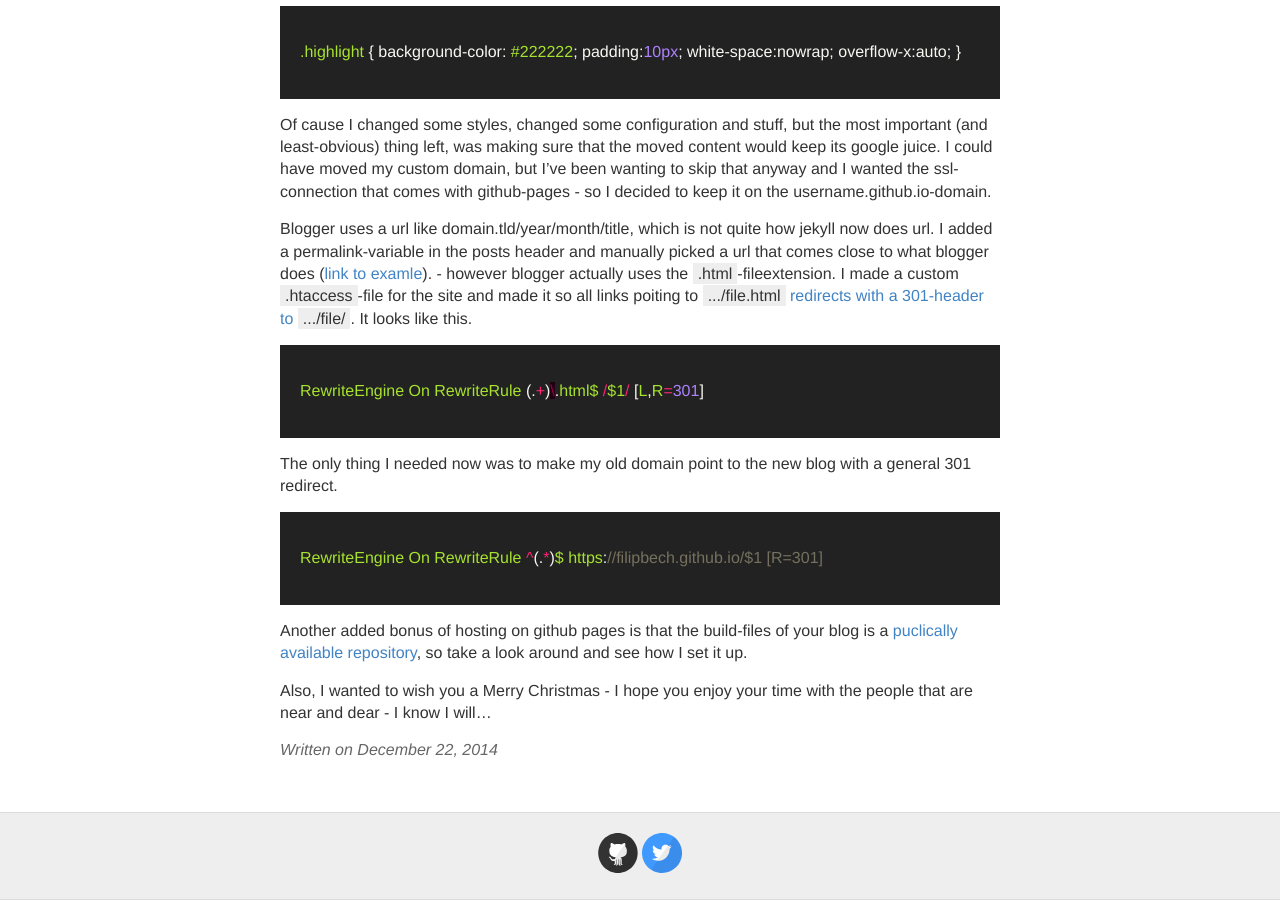
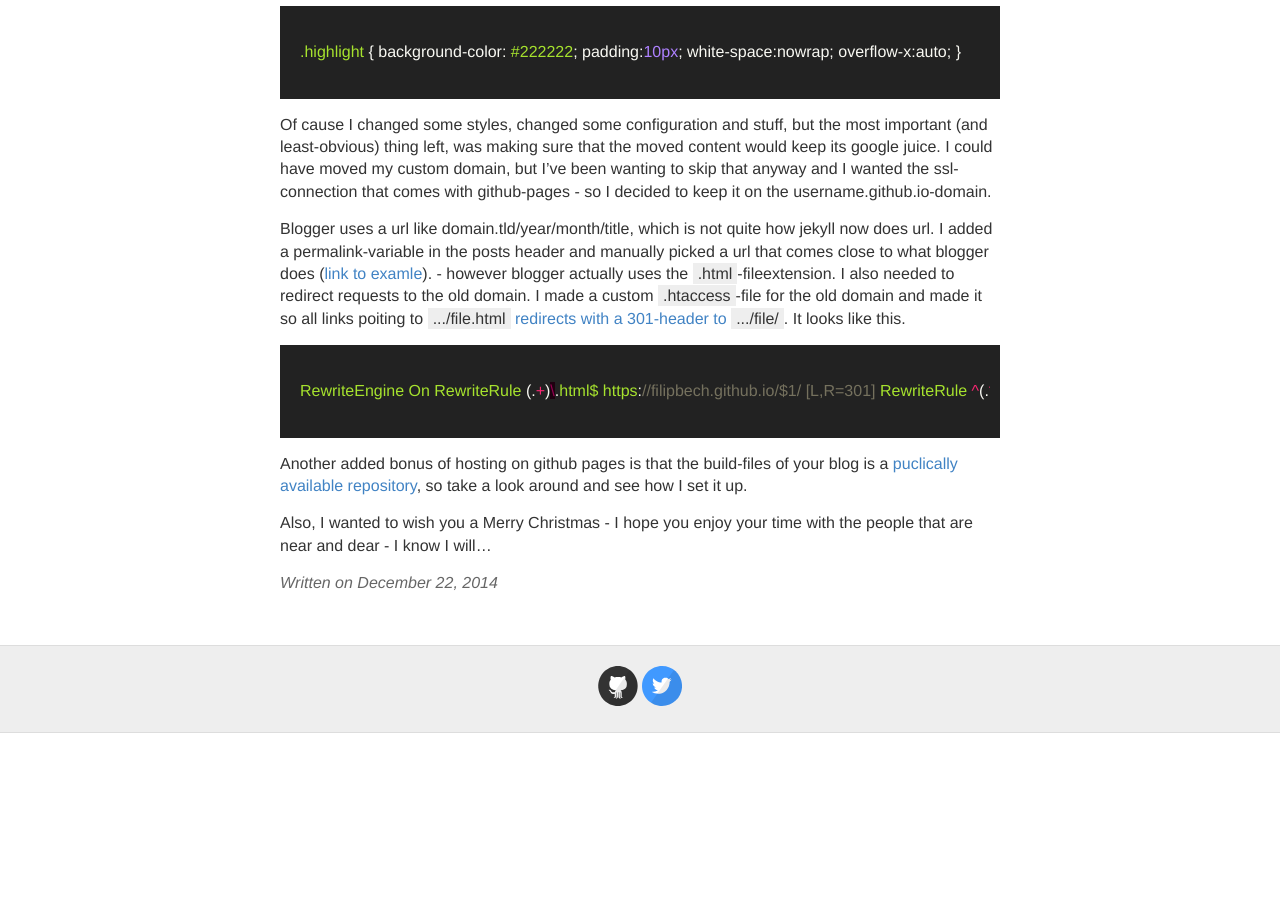
Before and after one commit to filipbech/filipbech.github.io, a Jekyll site: the page built from _posts/2014-12-22-moving-day.md, in a window 1280 px wide and 900 px high, scrolled down 619 px. Built offline with Jekyll 4.4.1, drawn with Linux system fonts in a browser that asks for light colours; Markdown is read by kramdown in place of the engine named in the settings; comment, search, counter and statistics services are not loaded; after the commit the page ends 1352 px from its top, so only the background shows below that.

Commit message:
Removing .htacces (not supported) and the updating the moving-day post

````diff
--- a/_config.yml
+++ b/_config.yml
@@ -49,5 +49,3 @@ exclude:
     - Gemfile.lock
     - LICENSE
     - README.md
-
-include: ['.htaccess']
--- a/_posts/2014-12-22-moving-day.md
+++ b/_posts/2014-12-22-moving-day.md
@@ -24,17 +24,11 @@ However, I didn't like the syntax-highligher that comes with it. Turns out if yo
 
 Of cause I changed some styles, changed some configuration and stuff, but the most important (and least-obvious) thing left, was making sure that the moved content would keep its google juice. I could have moved my custom domain, but I've been wanting to skip that anyway and I wanted the ssl-connection that comes with github-pages - so I decided to keep it on the username.github.io-domain.
 
-Blogger uses a url like domain.tld/year/month/title, which is not quite how jekyll now does url. I added a permalink-variable in the posts header and manually picked a url that comes close to what blogger does ([link to examle](https://raw.githubusercontent.com/filipbech/filipbech.github.io/master/_posts/2013-6-29-mandatory-1st-post.md)).  - however blogger actually uses the `.html`-fileextension. I made a custom `.htaccess`-file for the site and made it so all links poiting to `.../file.html` [redirects with a 301-header to](https://support.google.com/webmasters/answer/93633?hl=en) `.../file/`. It looks like this.
+Blogger uses a url like domain.tld/year/month/title, which is not quite how jekyll now does url. I added a permalink-variable in the posts header and manually picked a url that comes close to what blogger does ([link to examle](https://raw.githubusercontent.com/filipbech/filipbech.github.io/master/_posts/2013-6-29-mandatory-1st-post.md)).  - however blogger actually uses the `.html`-fileextension. I also needed to redirect requests to the old domain. I made a custom `.htaccess`-file for the old domain and made it so all links poiting to `.../file.html` [redirects with a 301-header to](https://support.google.com/webmasters/answer/93633?hl=en) `.../file/`. It looks like this.
 
 ```js
 RewriteEngine On
-RewriteRule (.+)\.html$ /$1/ [L,R=301]
-```
-
-The only thing I needed now was to make my old domain point to the new blog with a general 301 redirect.
-
-```js
-RewriteEngine On
+RewriteRule (.+)\.html$ https://filipbech.github.io/$1/ [L,R=301]
 RewriteRule ^(.*)$ https://filipbech.github.io/$1 [R=301]
 ```
 
````
Also changed, not shown: 1 other file.
